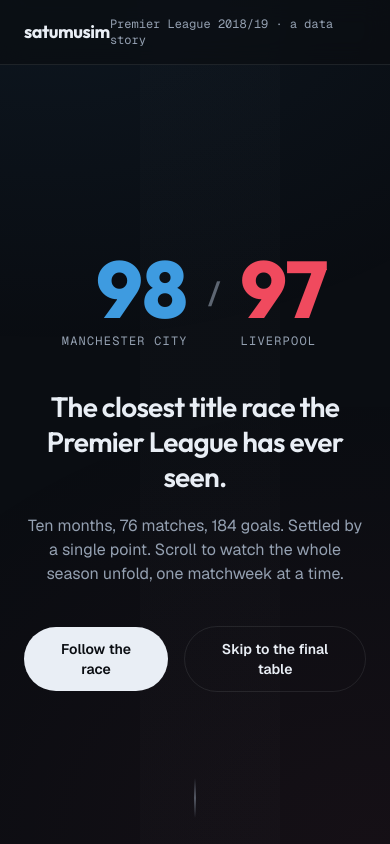
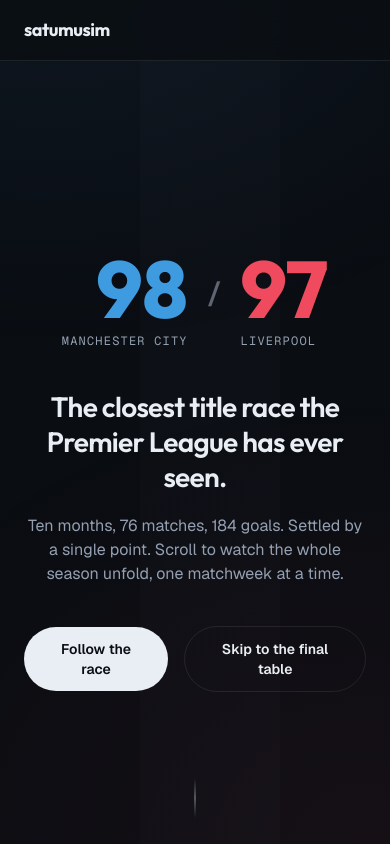
Before and after one commit to zpjosephi/satumusim, a Next.js app: page / in a window 390 px wide. Shown: the top 844 px of the page. Built offline with nearby package versions, Linux system fonts and the light colour scheme.

Commit message:
hide nav tagline on small screens

```diff
--- a/components/Nav.tsx
+++ b/components/Nav.tsx
@@ -8,7 +8,7 @@
         >
           satumusim
         </a>
-        <p className="font-mono text-xs text-muted">
+        <p className="hidden font-mono text-xs text-muted sm:block">
           Premier League 2018/19 &middot; a data story
         </p>
       </nav>
```
